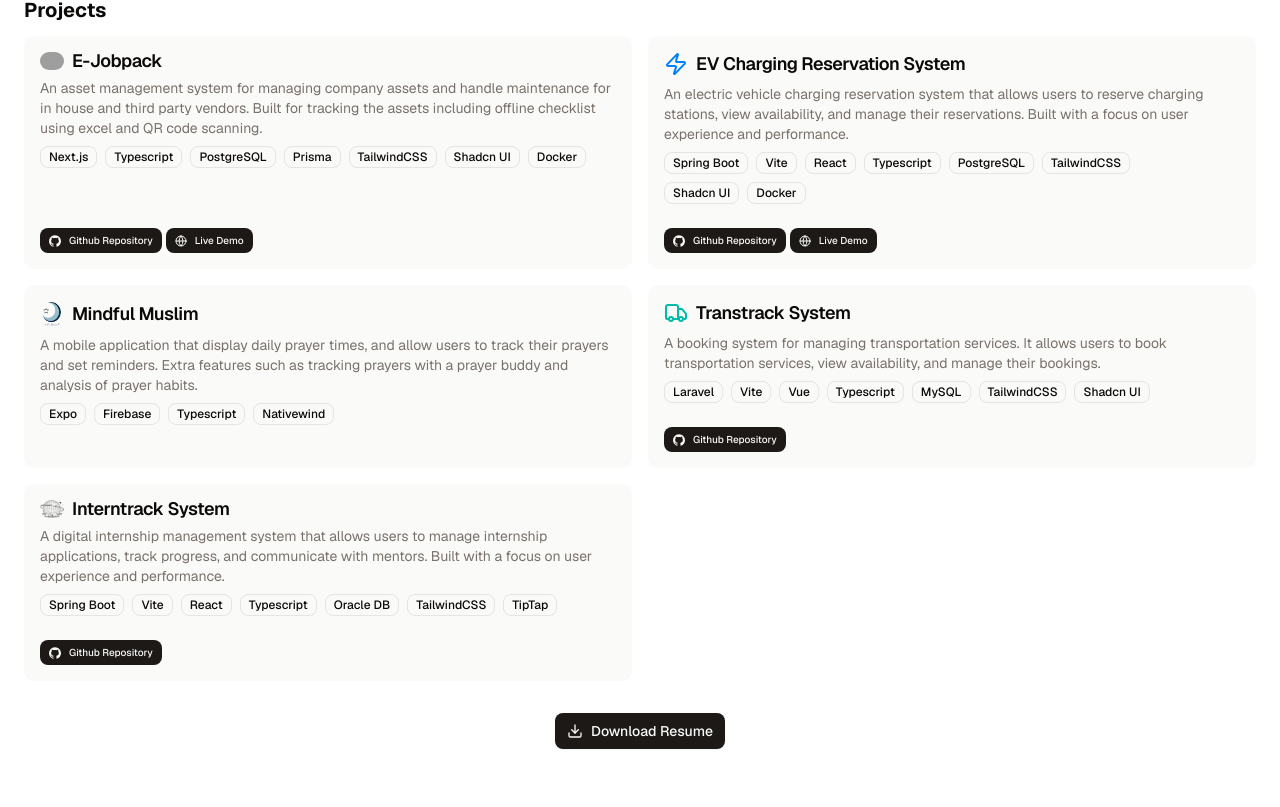
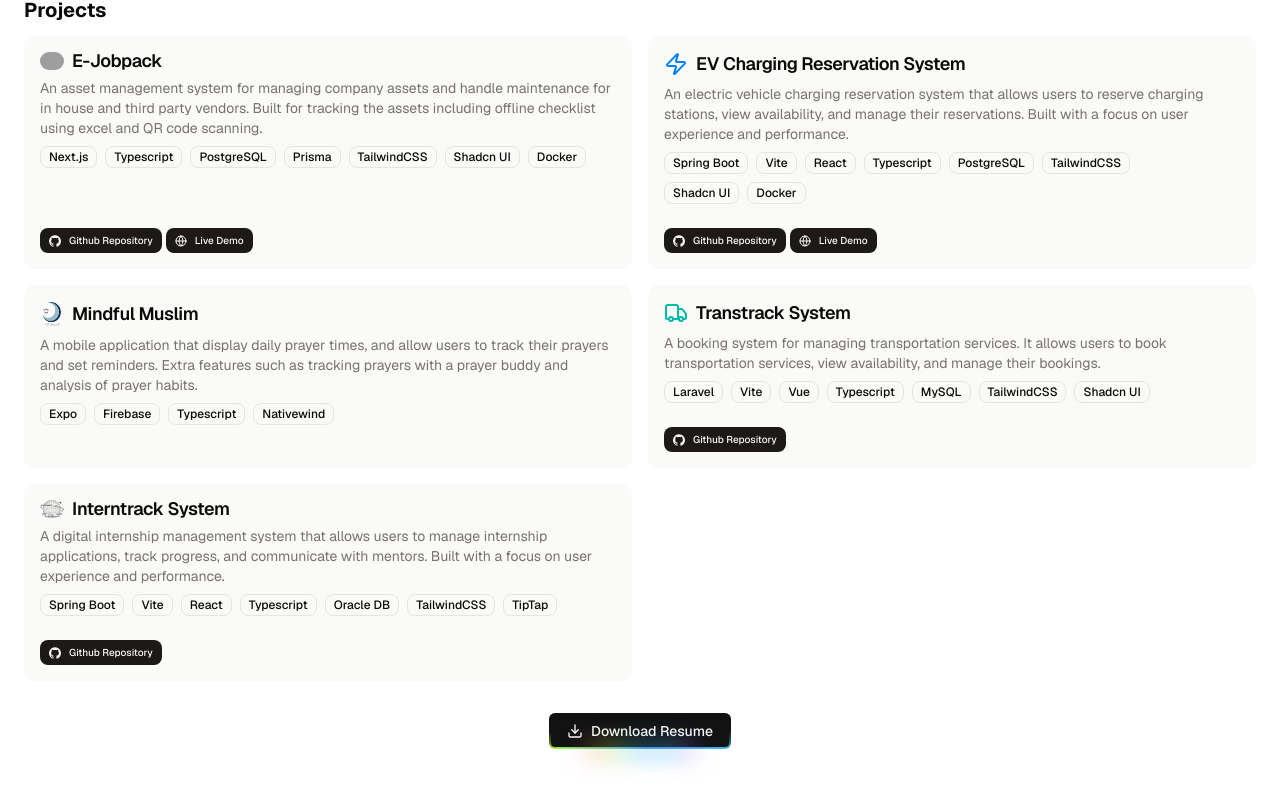
Before and after one commit to hrithiqball/portfolio, a Next.js app: page / in a window 1280 px wide. Shown: the part 3483-4290 px from the top of the page. Built offline with nearby package versions, Linux system fonts and the light colour scheme; grey boxes are pictures that could not be loaded.

Commit message:
style: added rainbow button

```diff
--- a/app/globals.css
+++ b/app/globals.css
@@ -6,6 +6,11 @@
 @custom-variant dark (&:is(.dark *));
 
 @theme inline {
+  --color-color-5: var(--color-5);
+  --color-color-4: var(--color-4);
+  --color-color-3: var(--color-3);
+  --color-color-2: var(--color-2);
+  --color-color-1: var(--color-1);
   --color-background: var(--background);
   --color-foreground: var(--foreground);
   --font-sans: var(--font-geist-sans);
@@ -45,6 +50,7 @@
   --radius-xl: calc(var(--radius) + 4px);
   --animate-aurora: aurora 60s linear infinite;
   --animate-line-shadow: line-shadow 15s linear infinite;
+  --animate-rainbow: rainbow var(--speed, 2s) infinite linear;
 
   @keyframes aurora {
     from {
@@ -61,6 +67,15 @@
     }
     100% {
       background-position: 100% -100%;
+    }
+  }
+
+  @keyframes rainbow {
+    0% {
+      background-position: 0%;
+    }
+    100% {
+      background-position: 200%;
     }
   }
 }
@@ -98,6 +113,11 @@
   --sidebar-accent-foreground: oklch(0.216 0.006 56.043);
   --sidebar-border: oklch(0.923 0.003 48.717);
   --sidebar-ring: oklch(0.709 0.01 56.259);
+  --color-1: oklch(66.2% 0.225 25.9);
+  --color-2: oklch(60.4% 0.26 302);
+  --color-3: oklch(69.6% 0.165 251);
+  --color-4: oklch(80.2% 0.134 225);
+  --color-5: oklch(90.7% 0.231 133);
 }
 
 .dark {
--- a/components/download-resume.tsx
+++ b/components/download-resume.tsx
@@ -1,9 +1,12 @@
 'use client'
 
 import { Download } from 'lucide-react'
-import { Button } from '@/components/ui/button'
+import { RainbowButton } from './magicui/rainbow-button'
+import { useTheme } from 'next-themes'
 
 export function DownloadResume() {
+  const { theme } = useTheme()
+
   function handleDownloadResume() {
     const link = document.createElement('a')
     link.href = '/cv.pdf'
@@ -14,9 +17,11 @@ export function DownloadResume() {
   }
 
   return (
-    <Button onClick={handleDownloadResume}>
-      <Download />
-      Download Resume
-    </Button>
+    <RainbowButton onClick={handleDownloadResume}>
+      <>
+        <Download />
+        Download Resume
+      </>
+    </RainbowButton>
   )
 }
--- /dev/null
+++ b/components/magicui/rainbow-button.tsx
@@ -0,0 +1,63 @@
+import { cn } from '@/lib/utils'
+import { Slot } from 'radix-ui'
+import { cva, type VariantProps } from 'class-variance-authority'
+import React from 'react'
+
+interface RainbowButtonProps extends React.ButtonHTMLAttributes<HTMLButtonElement> {
+  asChild?: boolean
+}
+
+const rainbowButtonVariants = cva(
+  cn(
+    'relative cursor-pointer group transition-all animate-rainbow',
+    'inline-flex items-center justify-center gap-2 shrink-0',
+    'rounded-sm outline-none focus-visible:ring-[3px] aria-invalid:border-destructive',
+    'text-sm font-medium whitespace-nowrap',
+    'disabled:pointer-events-none disabled:opacity-50',
+    "[&_svg]:pointer-events-none [&_svg:not([class*='size-'])]:size-4 [&_svg]:shrink-0"
+  ),
+  {
+    variants: {
+      variant: {
+        default:
+          'border-0 bg-[linear-gradient(#121213,#121213),linear-gradient(#121213_50%,rgba(18,18,19,0.6)_80%,rgba(18,18,19,0)),linear-gradient(90deg,var(--color-1),var(--color-5),var(--color-3),var(--color-4),var(--color-2))] bg-[length:200%] text-primary-foreground dark:text-black [background-clip:padding-box,border-box,border-box] [background-origin:border-box] [border:calc(0.125rem)_solid_transparent] before:absolute before:bottom-[-20%] before:left-1/2 before:z-0 before:h-1/5 before:w-3/5 before:-translate-x-1/2 before:animate-rainbow before:bg-[linear-gradient(90deg,var(--color-1),var(--color-5),var(--color-3),var(--color-4),var(--color-2))] before:[filter:blur(0.75rem)] dark:bg-[linear-gradient(#fff,#fff),linear-gradient(#fff_50%,rgba(255,255,255,0.6)_80%,rgba(0,0,0,0)),linear-gradient(90deg,var(--color-1),var(--color-5),var(--color-3),var(--color-4),var(--color-2))]',
+        outline:
+          'border border-input border-b-transparent bg-[linear-gradient(#ffffff,#ffffff),linear-gradient(#ffffff_50%,rgba(18,18,19,0.6)_80%,rgba(18,18,19,0)),linear-gradient(90deg,var(--color-1),var(--color-5),var(--color-3),var(--color-4),var(--color-2))] bg-[length:200%] text-accent-foreground [background-clip:padding-box,border-box,border-box] [background-origin:border-box] before:absolute before:bottom-[-20%] before:left-1/2 before:z-0 before:h-1/5 before:w-3/5 before:-translate-x-1/2 before:animate-rainbow before:bg-[linear-gradient(90deg,var(--color-1),var(--color-5),var(--color-3),var(--color-4),var(--color-2))] before:[filter:blur(0.75rem)] dark:bg-[linear-gradient(#0a0a0a,#0a0a0a),linear-gradient(#0a0a0a_50%,rgba(255,255,255,0.6)_80%,rgba(0,0,0,0)),linear-gradient(90deg,var(--color-1),var(--color-5),var(--color-3),var(--color-4),var(--color-2))]'
+      },
+      size: {
+        default: 'h-9 px-4 py-2',
+        sm: 'h-8 rounded-xl px-3 text-xs',
+        lg: 'h-11 rounded-xl px-8',
+        icon: 'size-9'
+      }
+    },
+    defaultVariants: {
+      variant: 'default',
+      size: 'default'
+    }
+  }
+)
+
+interface RainbowButtonProps
+  extends React.ButtonHTMLAttributes<HTMLButtonElement>,
+    VariantProps<typeof rainbowButtonVariants> {
+  asChild?: boolean
+}
+
+const RainbowButton = React.forwardRef<HTMLButtonElement, RainbowButtonProps>(
+  ({ className, variant, size, asChild = false, ...props }, ref) => {
+    const Comp = asChild ? Slot.Slot : 'button'
+    return (
+      <Comp
+        data-slot='button'
+        className={cn(rainbowButtonVariants({ variant, size, className }))}
+        ref={ref}
+        {...props}
+      />
+    )
+  }
+)
+
+RainbowButton.displayName = 'RainbowButton'
+
+export { RainbowButton, rainbowButtonVariants, type RainbowButtonProps }
```
